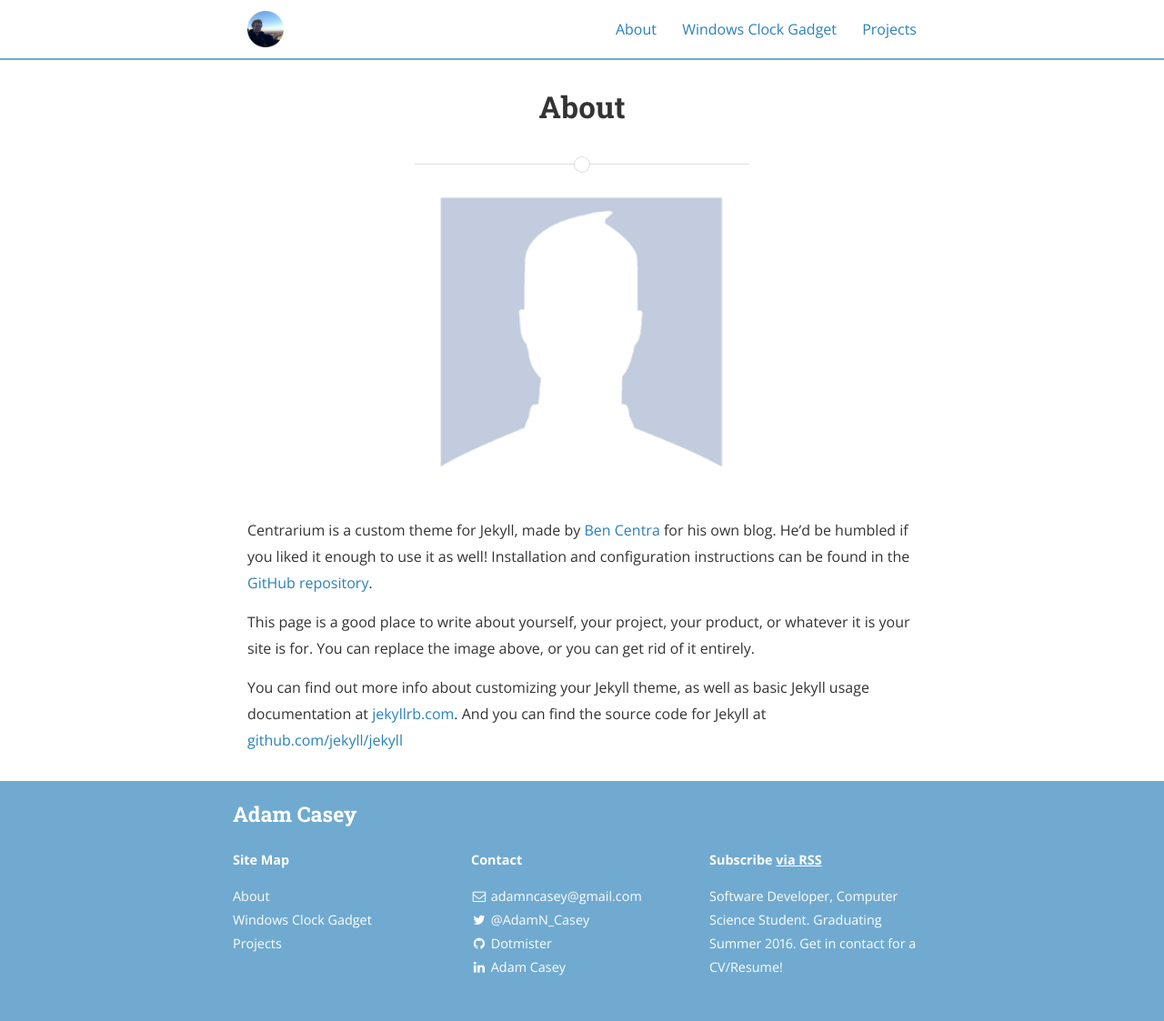
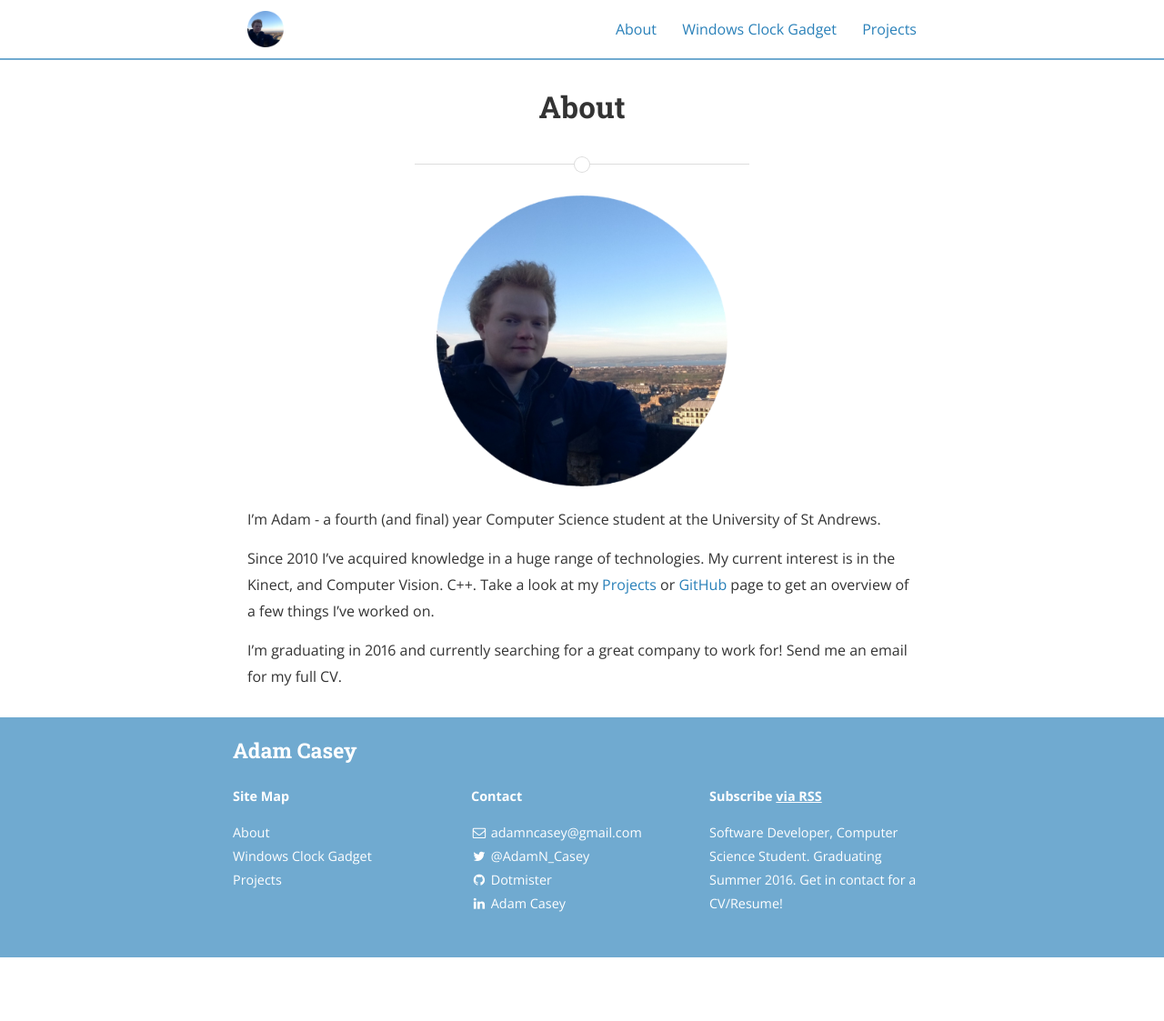
Before and after one commit to Dotmister/Dotmister.github.io, a Jekyll site: the page built from about.md, in a window 1280 px wide. Shown: the whole page at 91% size. Built offline with Jekyll 4.4.1, drawn with Linux system fonts in a browser that asks for light colours; nearby versions of some CDN libraries; a style sheet for code colours, icons or effects is not loaded; after the commit the page ends 1053 px from its top, so only the background shows below that.

```diff
--- a/_config.yml
+++ b/_config.yml
@@ -48,7 +48,7 @@
 
   - cat: cv-research
     name: Computer Vision Research
-    desc: "Blog posts following my journey from Kinect 101 to Computer Vision Researcher."
+    desc: "Blog posts following my journey from Kinect 101 to Computer Vision (hopeful) Researcher."
 
 # Social icons and sharing options
 #
--- a/about.md
+++ b/about.md
@@ -4,14 +4,10 @@
 permalink: /about/
 ---
 
-<img src="{{ site.baseurl }}assets/profile-placeholder.gif" title="Profile Picture" class="profile">
+<img src="{{ site.baseurl }}assets/logo.png" title="Profile Picture" class="profile">
 
-Centrarium is a custom theme for Jekyll, made by [Ben Centra][bencentra] for his own blog. He'd be humbled if you liked it enough to use it as well! Installation and configuration instructions can be found in the [GitHub repository](https://github.com/bencentra/centrarium).
+I'm Adam - a fourth (and final) year Computer Science student at the University of St Andrews.
 
-This page is a good place to write about yourself, your project, your product, or whatever it is your site is for. You can replace the image above, or you can get rid of it entirely.
+Since 2010 I've acquired knowledge in a huge range of technologies. My current interest is in the Kinect, and Computer Vision. C++. Take a look at my [Projects](/projects/) or [GitHub](https://github.com/Dotmister) page to get an overview of a few things I've worked on.
 
-You can find out more info about customizing your Jekyll theme, as well as basic Jekyll usage documentation at [jekyllrb.com](http://jekyllrb.com/). And you can find the source code for Jekyll at [github.com/jekyll/jekyll](https://github.com/jekyll/jekyll)
-
-[centrarium]: https://github.com/bencentra/centrarium
-[bencentra]: http://bencentra.com
-[jekyll]: https://github.com/jekyll/jekyll
+I'm graduating in 2016 and currently searching for a great company to work for! Send me an email for my full CV.
```
Also changed, not shown: _posts/2015-09-22-P2PFileDistribution.md (renamed from _posts/2015-04-18-dummy.markdown, +3 -3 lines), _posts/2015-09-22-SteamForWP.md (added, +17 -0 lines), _posts/2015-09-22-gadgetstats.md (added, +16 -0 lines), _posts/2015-09-22-kinectbasics.md (added, +16 -0 lines), _posts/2015-09-22-networkrisk.md (added, +16 -0 lines), _posts/2015-09-22-newsglobe.md (renamed from _posts/2015-04-18-dummy2.markdown, +2 -2 lines), _posts/2015-09-22-salisburyrefuge.md (renamed from _posts/2015-04-18-dummy3.markdown, +4 -4 lines).
